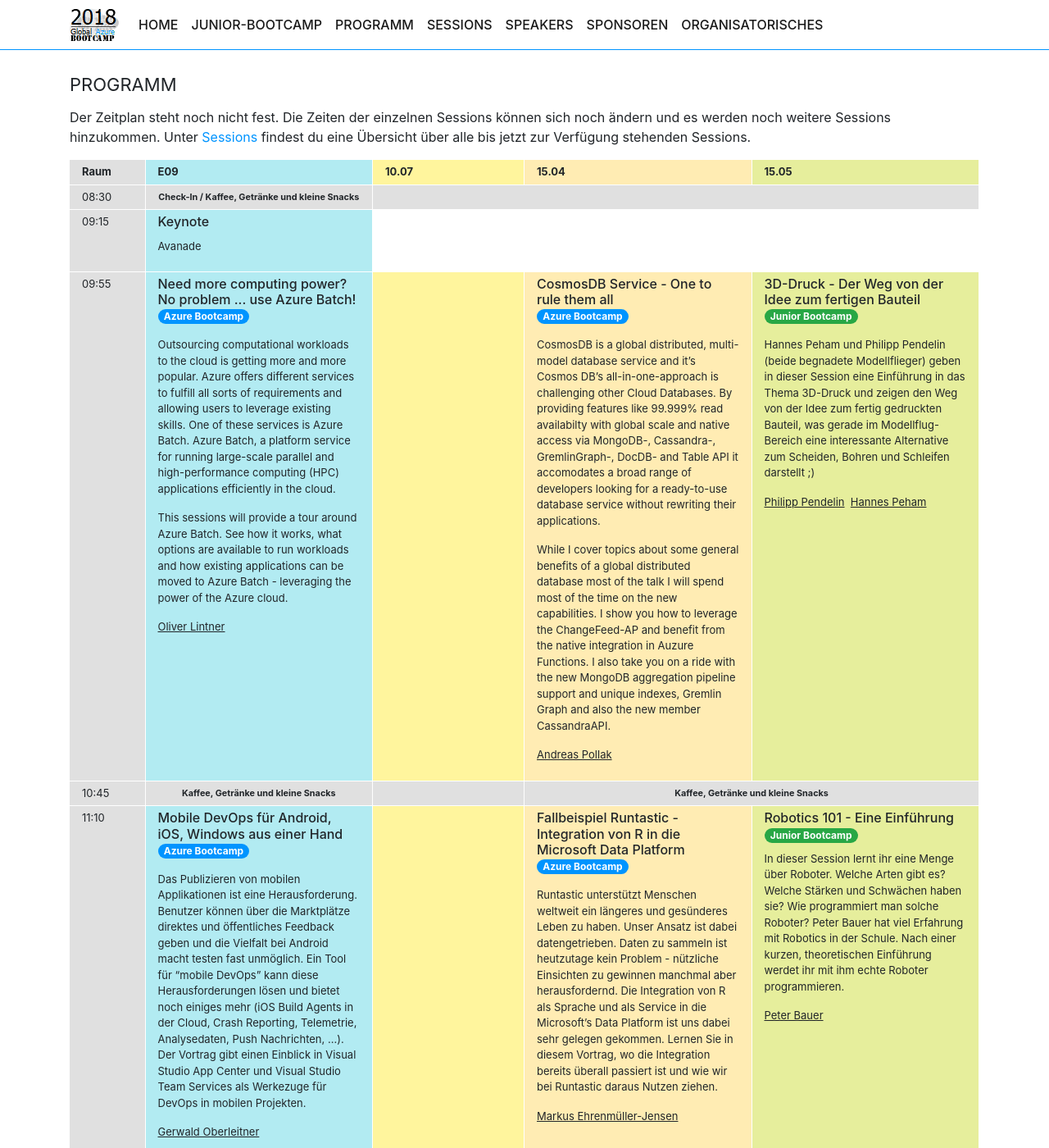
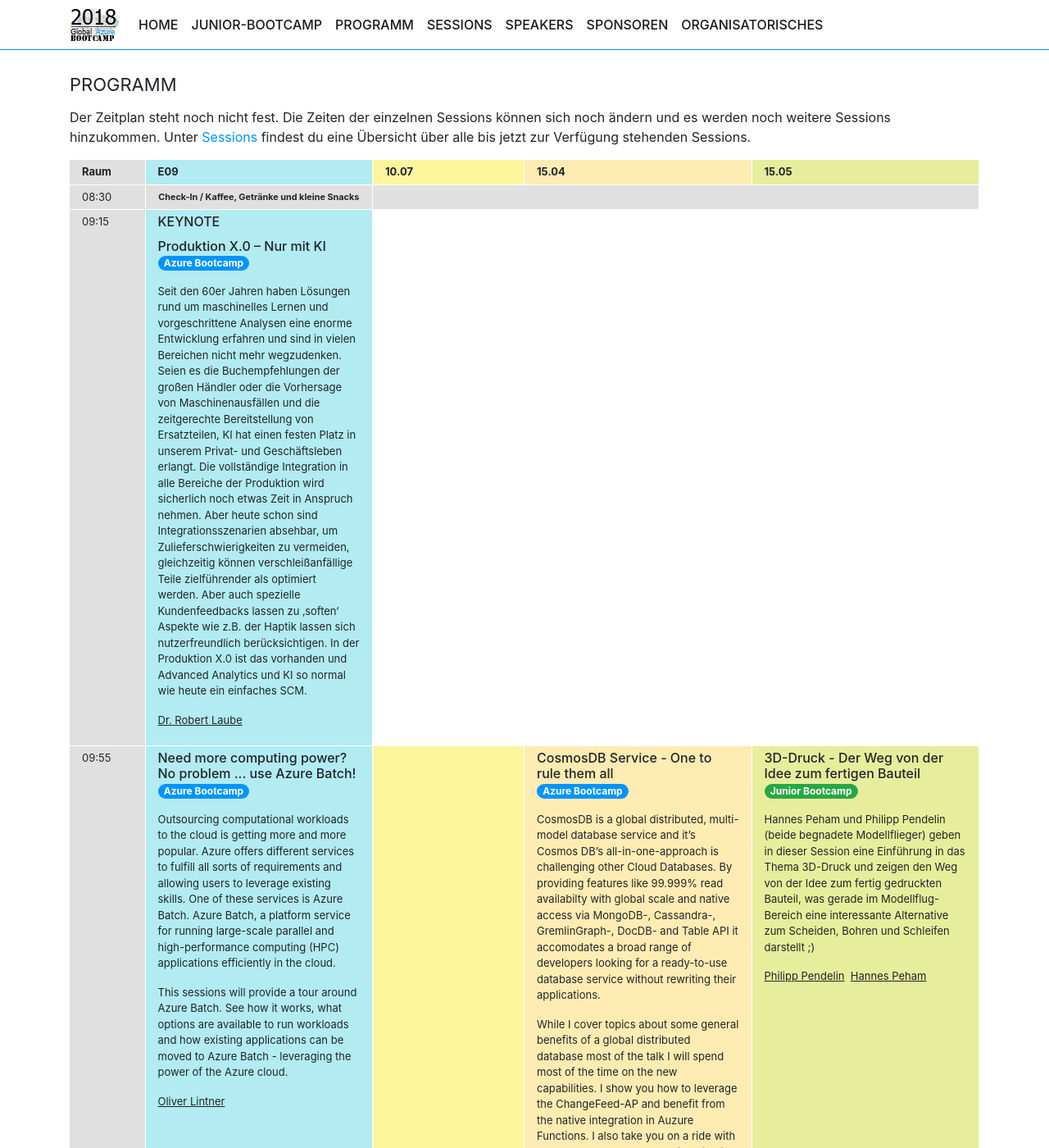
Before and after one commit to coding-club-linz/global-azure-bootcamp-2018, a Jekyll site: the page built from programm.md, in a window 1280 px wide and 1400 px high. Shown: the whole window at 82% size. Built offline with Jekyll 4.4.1, drawn with Linux system fonts in a browser that asks for light colours; nearby versions of some CDN libraries; our own code applies the rules of GitHub Pages for plain Markdown files.

Commit message:
Keynote Avanade

```diff
--- a/programm.md
+++ b/programm.md
@@ -21,10 +21,7 @@ Der Zeitplan steht noch nicht fest. Die Zeiten der einzelnen Sessions können si
 </div>
 <div class="row sessions">
         <div class="col-md-1">09:15</div>
-        <div class="col-md-3">
-                <h3>Keynote</h3>
-                <p>Avanade</p>
-        </div>
+        <div class="col-md-3"><h3>KEYNOTE</h3>{% include session-card.html room='E09' slot=1 %}</div>
 </div>
 <div class="row sessions">
         <div class="col-md-1">09:55</div>
--- /dev/null
+++ b/sessions/production-x-0-mit-ki.md
@@ -0,0 +1,11 @@
+---
+layout: session
+page-category: session
+title: Produktion X.0 – Nur mit KI
+speaker: Dr. Robert Laube
+speaker-id: robert-laube
+room: 'E09'
+slot: 1
+---
+
+Seit den 60er Jahren haben Lösungen rund um maschinelles Lernen und vorgeschrittene Analysen eine enorme Entwicklung erfahren und sind in vielen Bereichen nicht mehr wegzudenken. Seien es die Buchempfehlungen der großen Händler oder die Vorhersage von Maschinenausfällen und die zeitgerechte Bereitstellung von Ersatzteilen, KI hat einen festen Platz in unserem Privat- und Geschäftsleben erlangt. Die vollständige Integration in alle Bereiche der Produktion wird sicherlich noch etwas Zeit in Anspruch nehmen. Aber heute schon sind Integrationsszenarien absehbar, um Zulieferschwierigkeiten zu vermeiden, gleichzeitig können verschleißanfällige Teile zielführender als optimiert werden. Aber auch spezielle Kundenfeedbacks lassen zu ‚soften‘ Aspekte wie z.B. der Haptik lassen sich nutzerfreundlich berücksichtigen. In der Produktion X.0 ist das vorhanden und Advanced Analytics und KI so normal wie heute ein einfaches SCM.
--- /dev/null
+++ b/speaker/robert-laube.md
@@ -0,0 +1,11 @@
+---
+layout: speaker
+page-category: speaker
+title: Dr. Robert Laube
+company: Avanade Deutschland GmbH
+jobtitle: Executive
+image: robert-laube.jpg
+website: https://www.avanade.com/de-de
+---
+
+Dr. Robert Laube ist Leiter Azure Engineering und Chief Technology & Innovation Officer bei der Avanade Deutschland GmbH. Seit mehr als 20 Jahren berät er nationale und internationale Kunden im Bereich Modern Software Engineering, Analytics und Digitalisierung. Er ist Ansprechpartner zu Künstlicher Intelligenz (KI), Robotic Process Automation (RPA) sowie IoT und den innovativen Möglichkeiten, die sich im Bereich Industrie 4.0 im Zusammenspiel mit Cloud bieten. Herr Laube ist promovierter Mathematiker und hat in Mainz und Valencia/Spanien studiert.
--- a/styles/gab.css
+++ b/styles/gab.css
@@ -106,7 +106,8 @@ h2 {
 }
 
 img.speaker {
-    max-width: 100%;
+    width: 100%;
+    max-width: 220px;
     border-radius: 50%;
 }
 
```
Also changed, not shown: assets/robert-laube.jpg (added), 5 other files.
